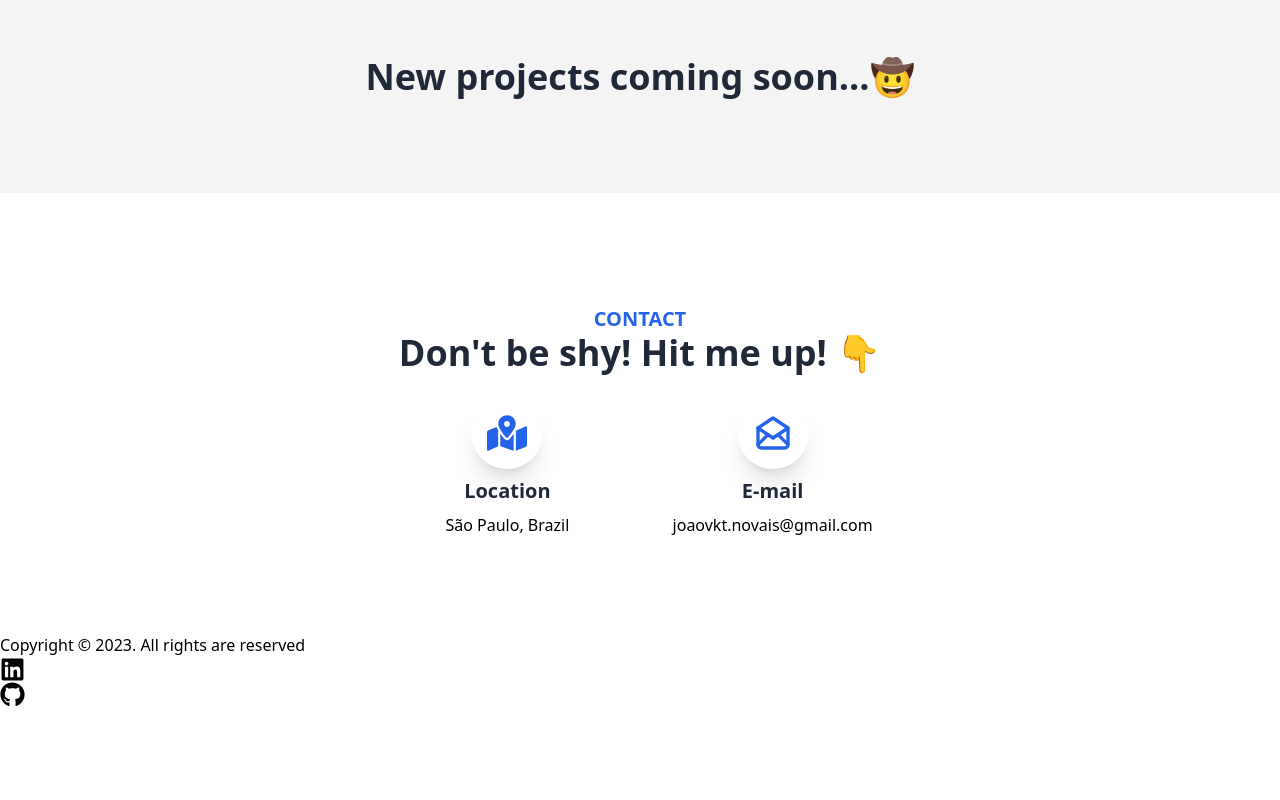
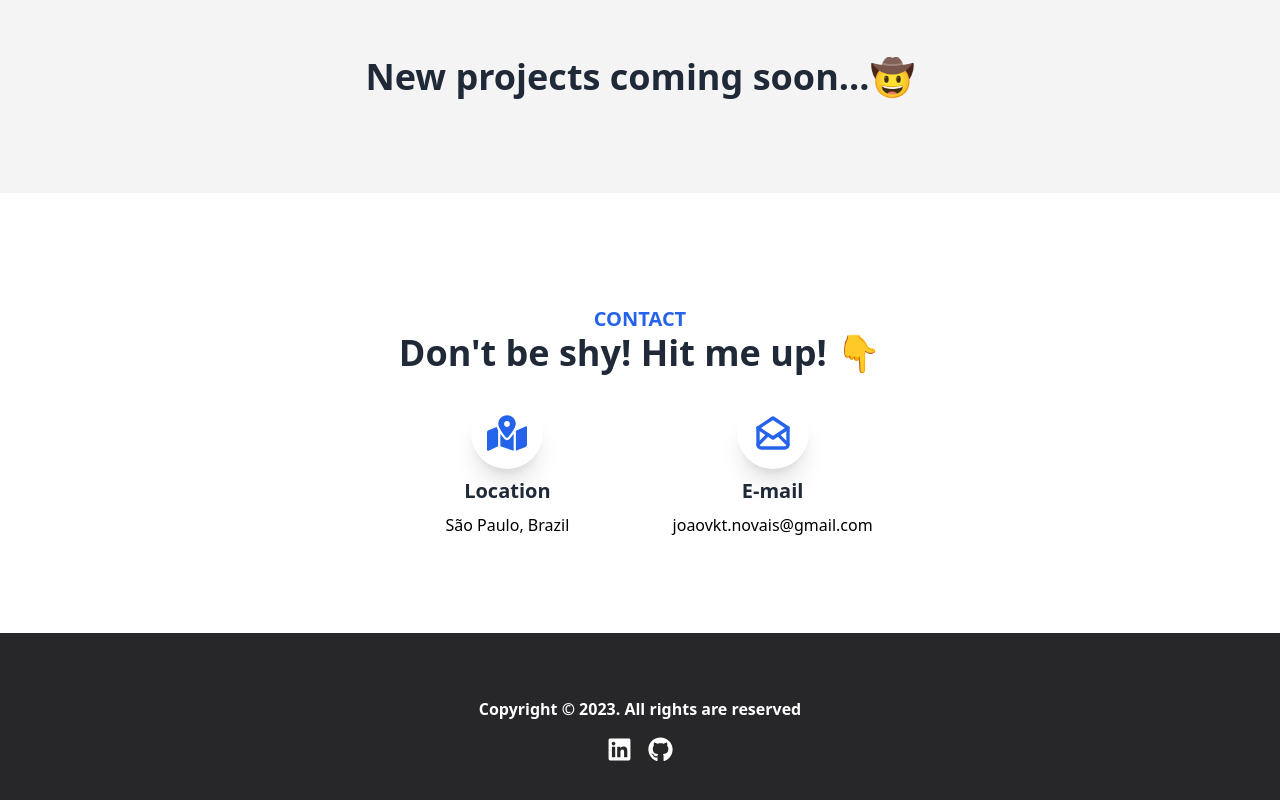
Before and after one commit to joaovictornovais/portfolio-old, a React (Vite) app: page / in a window 1280 px wide. Shown: the part 4345-5145 px from the top of the page. Before the commit the page ends 5052 px from the top, so only its background shows below. Built offline with nearby package versions, Linux system fonts and the light colour scheme.

Commit message:
feat: footer clean css

```diff
--- a/src/components/Footer.jsx
+++ b/src/components/Footer.jsx
@@ -4,9 +4,9 @@ import { FaGithub, FaLinkedin } from 'react-icons/fa'
 
 const Footer = () => {
   return (
-    <footer className='bg-zinc-800 text-white font-bold text-base p-2 text-center py-16 flex flex-col gap-4'>
+    <footer>
         <p>Copyright © 2023. All rights are reserved</p>
-        <div className='flex gap-4 items-center justify-center'>
+        <div className='center'>
             <a href="https://www.linkedin.com/in/joaovictornovais" target="__blank">
                 <FaLinkedin size={25} />
             </a>
--- a/src/index.css
+++ b/src/index.css
@@ -101,3 +101,8 @@ header {
 .contact-legend {
     @apply text-xl font-bold text-gray-800;
 }
+
+/* FOOTER  */
+footer {
+    @apply bg-zinc-800 text-white font-bold text-base p-2 text-center py-16 flex flex-col gap-4;
+}
```
